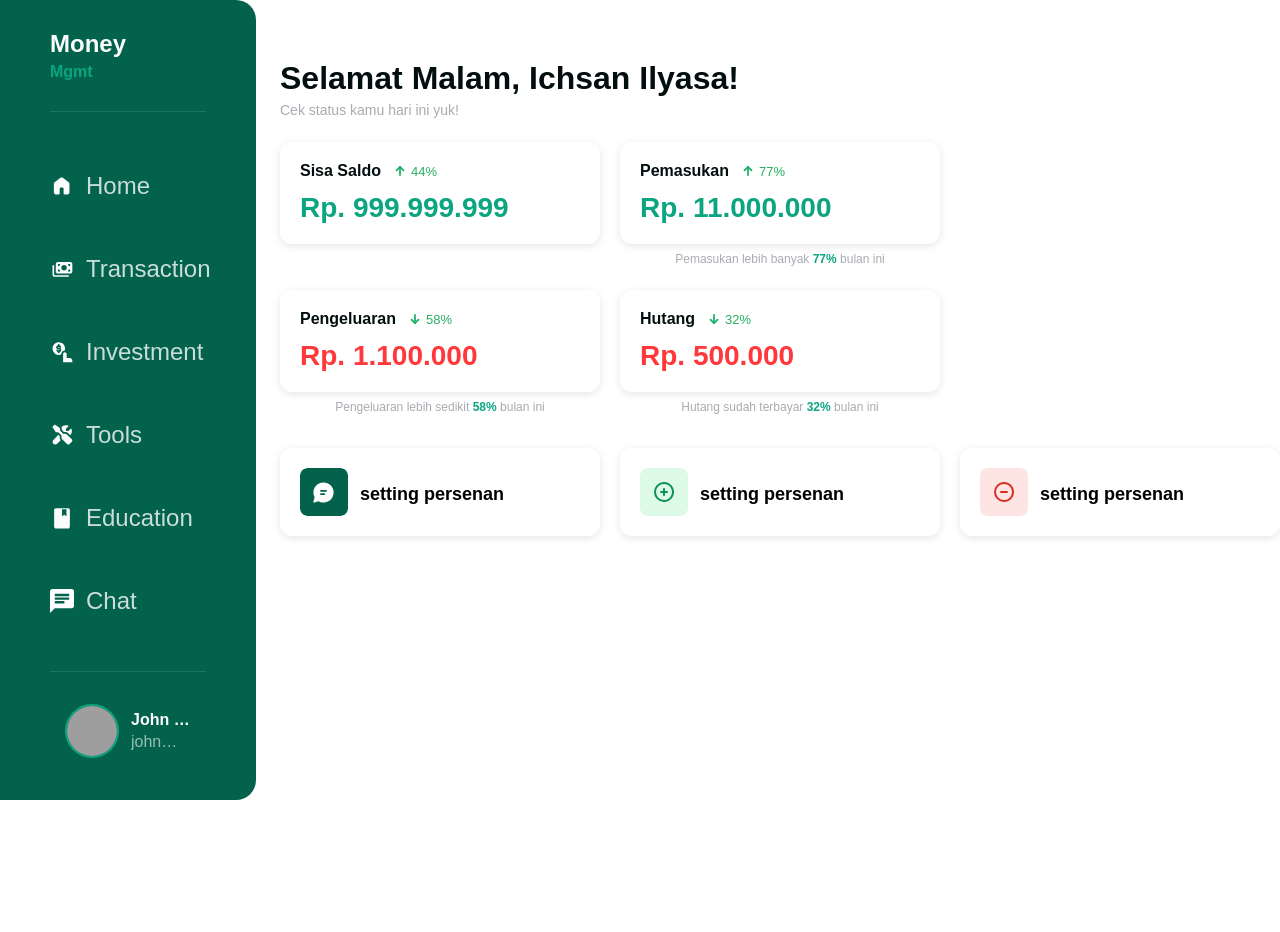
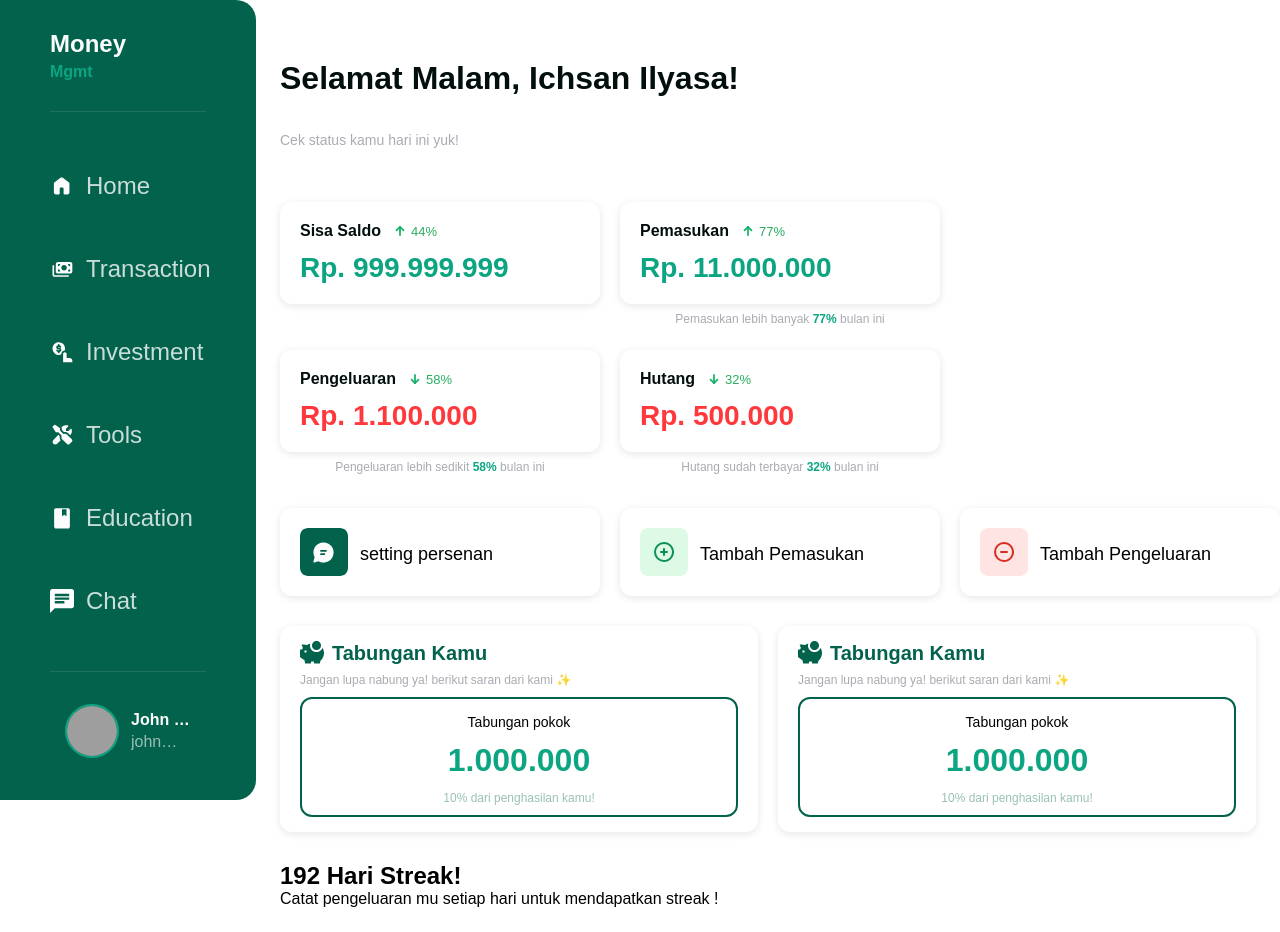
Before and after one commit to ichsan182/skripsi-skripcil, an Angular app: page /home in a window 1280 px wide. Before the commit the page ends 800 px from the top, so only its background shows below. Built offline with nearby package versions, Linux system fonts and the light colour scheme; grey boxes are pictures that could not be loaded.

Commit message:
progress home sedikit lagi done mata w sakit

```diff
--- a/src/app/home/home.css
+++ b/src/app/home/home.css
@@ -10,6 +10,7 @@
   padding: 60px 24px 24px 24px;
   overflow-y: auto;
   flex-direction: column;
+  gap: 30px;
 }
 
 .home-page h1 {
@@ -57,7 +58,6 @@
   display: flex;
   align-items: center;
   gap: 12px;
-  margin-top: 30px;
   cursor: pointer;
   border-radius: 12px;
   background-color: var(--color-card-bg);
@@ -75,7 +75,7 @@
 .card-add-or-edit p {
   font-size: var(--font-size-18);
   color: black;
-  font-weight: 600;
+  font-weight: 400;
 }
 
 .title-cards {
@@ -150,6 +150,85 @@
 
 .transparant {
   opacity: 0.8;
+}
+
+.savings-container {
+  display: flex;
+  flex-direction: column;
+  width: 100%;
+  padding: 15px 20px;
+  background-color: var(--color-card-bg);
+  box-shadow: 0 2px 8px rgba(0, 0, 0, 0.1);
+  cursor: pointer;
+  border-radius: 12px;
+}
+
+.title-with-icon-savings {
+  display: flex;
+  flex-direction: row;
+  align-items: center;
+  justify-content: start;
+  gap: 8px;
+}
+
+.title-with-icon-savings .img {
+  width: 24px;
+  height: 24px;
+  background-image: url("/assets/savings.svg");
+  background-repeat: no-repeat;
+  background-position: center;
+  background-size: contain;
+  flex-shrink: 0;
+}
+
+.title-with-icon-savings h2 {
+  color: var(--color-primary);
+  font-size: var(--font-size-20);
+  font-weight: 600;
+}
+
+.subtitle-savings {
+  color: var(--color-gray);
+  font-size: var(--font-size-12);
+  font-weight: 400;
+  margin-top: 8px;
+}
+
+.savings-details {
+  display: flex;
+  flex-direction: column;
+  align-items: center;
+  gap: 12px;
+  padding: 10px 0;
+  justify-content: center;
+  align-items: center;
+  border-radius: 12px;
+  border: 2px solid var(--color-primary);
+  margin-top: 10px;
+}
+
+.savings-details h2 {
+  color: var(--color-primary-light);
+  font-size: var(--font-size-32);
+  font-weight: 700;
+}
+
+.savings-details p {
+  color: black;
+  font-size: var(--font-size-14);
+  font-weight: 400;
+}
+
+.savings-details h5 {
+  color: var(--color-primary-subtle);
+  font-size: var(--font-size-12);
+  font-weight: 400;
+}
+
+.container-savings {
+  display: flex;
+  flex-direction: row;
+  gap: 20px;
 }
 
 @media (max-width: 1024px) {
--- a/src/app/home/home.html
+++ b/src/app/home/home.html
@@ -100,18 +100,59 @@
           src="assets/symbol-tambah_pemasukan.svg"
           alt="Description of image"
         />
-        <p>setting persenan</p>
+        <p>Tambah Pemasukan</p>
       </div>
       <div class="card-add-or-edit">
         <img
           src="assets/symbol-tambah_pengeluaran.svg"
           alt="Description of image"
         />
-        <p>setting persenan</p>
+        <p>Tambah Pengeluaran</p>
       </div>
       <div class="card-add-or-edit">
         <img src="assets/symbol-edit_hutang.svg" alt="Description of image" />
-        <p>setting persenan</p>
+        <p>Edit Hutang</p>
+      </div>
+    </section>
+    <section class="container-savings">
+      <div class="savings-container">
+        <div class="title-with-icon-savings">
+          <div class="img"></div>
+          <h2>Tabungan Kamu</h2>
+        </div>
+        <div class="subtitle-savings">
+          Jangan lupa nabung ya! berikut saran dari kami ✨
+        </div>
+        <div class="savings-details">
+          <p>Tabungan pokok</p>
+          <h2>1.000.000</h2>
+          <h5>10% dari penghasilan kamu!</h5>
+        </div>
+      </div>
+      <div class="savings-container">
+        <div class="title-with-icon-savings">
+          <div class="img"></div>
+          <h2>Tabungan Kamu</h2>
+        </div>
+        <div class="subtitle-savings">
+          Jangan lupa nabung ya! berikut saran dari kami ✨
+        </div>
+        <div class="savings-details">
+          <p>Tabungan pokok</p>
+          <h2>1.000.000</h2>
+          <h5>10% dari penghasilan kamu!</h5>
+        </div>
+      </div>
+    </section>
+    <section>
+      <div class="calendar-container">
+        <div class="title-calendar-streak">
+          <div class="img"></div>
+          <h2>192 Hari Streak!</h2>
+        </div>
+        <div class="subtitle-calendar">
+          Catat pengeluaran mu setiap hari untuk mendapatkan streak !
+        </div>
       </div>
     </section>
   </section>
```
Also changed, not shown: src/assets/camera.svg (added), src/assets/savings.svg (added).
